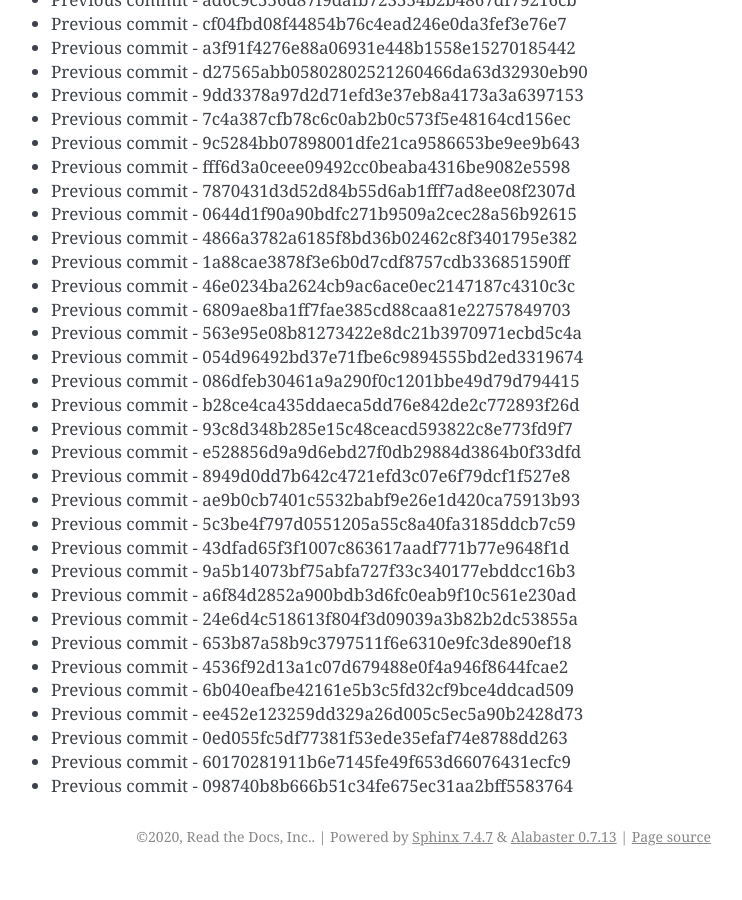
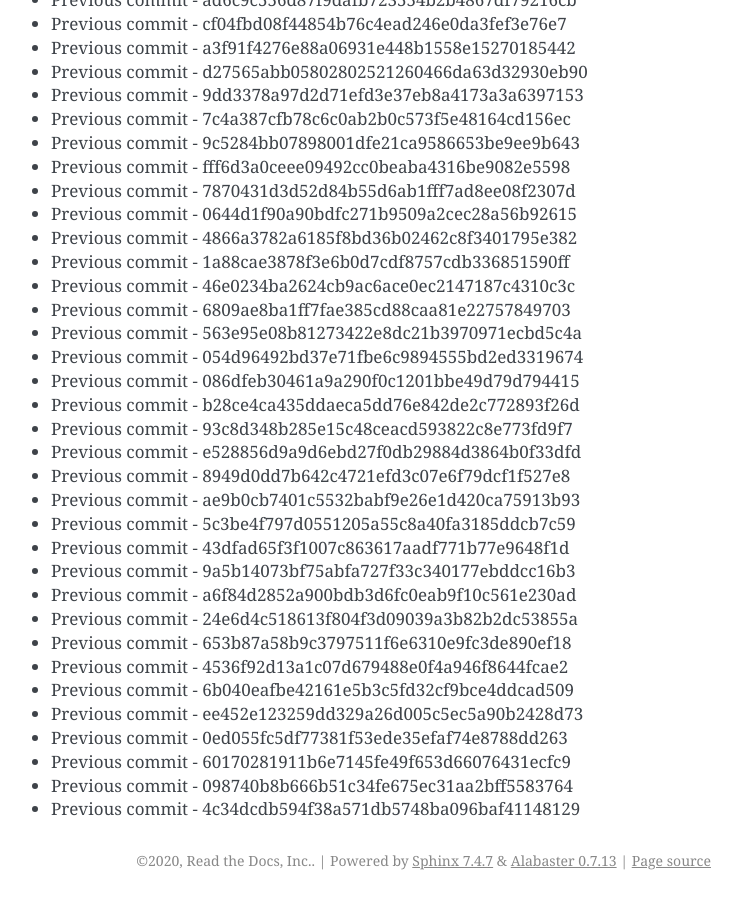
Before and after one commit to readthedocs/rtd-git-stresstest, a Sphinx documentation site: the page built from docs/updates.rst, in a window 1280 px wide and 900 px high, scrolled down 54341 px. Shown: the whole window, without its empty margins (399-1141 px from the left). Built offline with Sphinx 7.4.7, drawn with Linux system fonts in a browser that asks for light colours; before the commit the page ends 55217 px from its top, so only the background shows below that.

Commit message:
Generating commit from previous: 4c34dcdb594f38a571db5748ba096baf41148129

```diff
--- a/docs/updates.rst
+++ b/docs/updates.rst
@@ -2315,3 +2315,4 @@ It can be tested for any performance characteristics.
 * Previous commit - 0ed055fc5df77381f53ede35efaf74e8788dd263
 * Previous commit - 60170281911b6e7145fe49f653d66076431ecfc9
 * Previous commit - 098740b8b666b51c34fe675ec31aa2bff5583764
+* Previous commit - 4c34dcdb594f38a571db5748ba096baf41148129
```
